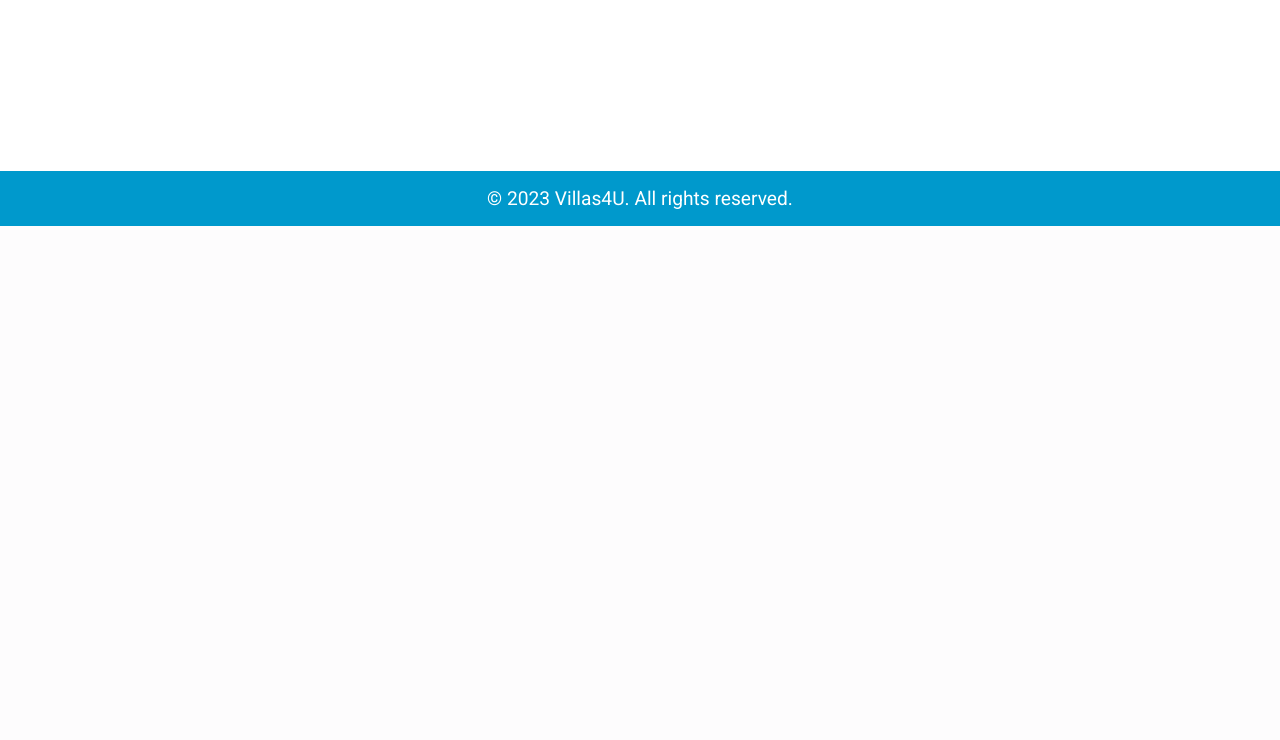
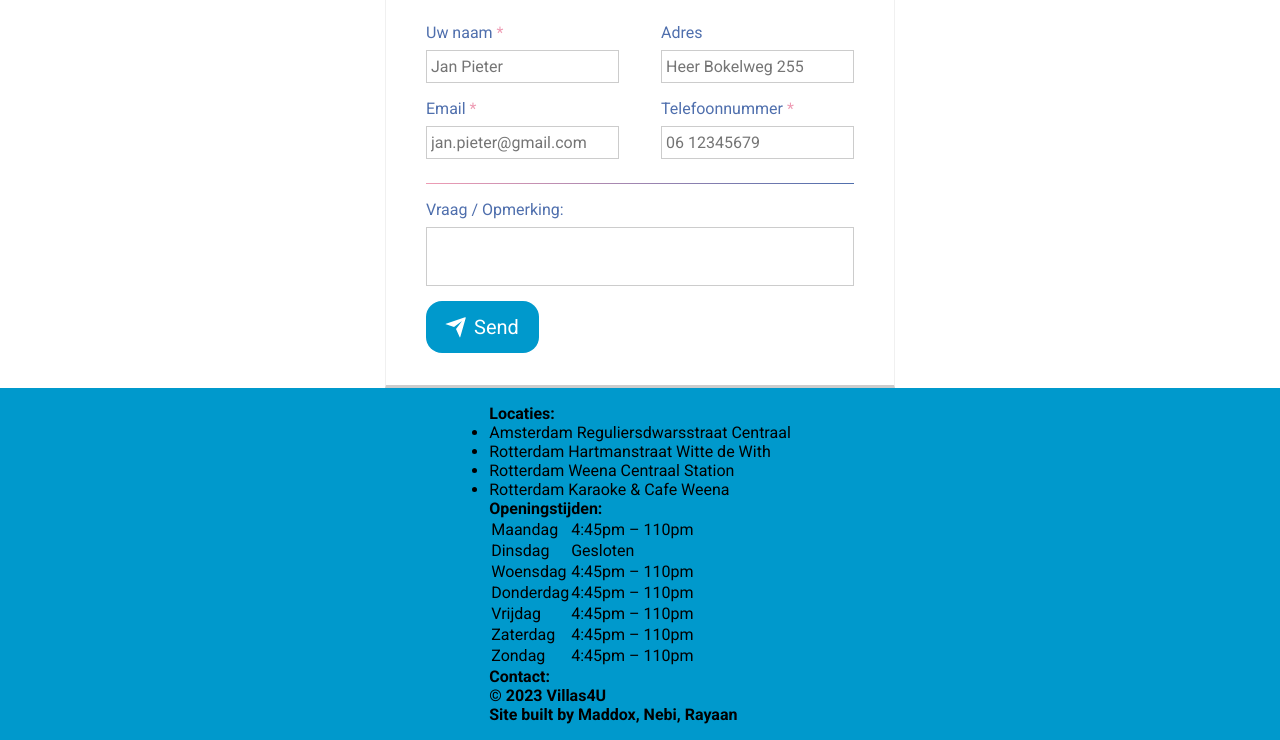
Before and after one commit to romanized/Villa-Te-Koop, a PHP site: page /HTML/contact.html in a window 1280 px wide. Shown: the part 574-1314 px from the top of the page. Before the commit the page ends 800 px from the top, so only its background shows below. Run offline with PHP 8.4, Linux system fonts and the light colour scheme.

Commit message:
Contact Pagina
Contact pagina is bijna klaar, kleine aanpassingen moeten gedaan worden.

```diff
--- a/CSS/colors.css
+++ b/CSS/colors.css
@@ -7,3 +7,11 @@
 
 /*   font-family: Impact, Haettenschweiler, "Arial Narrow Bold", sans-serif;
  */
+
+:root {
+  --contactwhite: #fff;
+  --contactgrey: #ccc;
+  --contactdark_grey: #555;
+  --contactblue: #4f6fad;
+  --contactpink: #ee9cb4;
+}
--- a/CSS/contact.css
+++ b/CSS/contact.css
@@ -0,0 +1,260 @@
+@import url(https://fonts.googleapis.com/css?family=Lato:300,400,700);
+
+body {
+  background-color: #f0f0f0;
+  font-size: 100%;
+  font-family: 'Lato', sans-serif;
+  font-weight: 400;
+}
+
+div, textarea, input {
+  -webkit-box-sizing: border-box;
+     -moz-box-sizing: border-box;
+          box-sizing: border-box;
+}
+
+.container {
+  max-width: 510px;
+  min-width: 324px;
+  margin: 50px auto 0px;
+  background-color: #fff;
+  border: 1px solid #f0f0f0;
+  border-bottom: 3px solid #ccc;
+}
+
+.row {
+  width: 100%;
+  margin: 0 0 1em 0;
+  padding: 0 2.5em;
+}
+
+.row.header {
+  padding: 1.5em 2.5em;
+  border-bottom: 1px solid #ccc;
+  background: url(https://images2.imgbox.com/a5/2e/m3lRbCCA_o.jpg) left -80px;
+  color: #fff;
+}
+
+.row.body {
+  padding: .5em 2.5em 1em;
+}
+
+.pull-right {
+  float: right;
+}
+
+h1 {
+  font-family: 'Lato', sans-serif;
+  font-weight: 300;
+  display: inline-block;
+  font-weight: 100;
+  font-size: 2.8125em;
+  border-bottom: 1px solid hsla(100%, 100%, 100%, 0.3);
+  margin: 0 0 0.1em 0;
+  padding: 0 0 0.4em 0;
+}
+
+h3 {
+  font-family: 'Lato', sans-serif;
+  font-weight: 400;
+  font-size: 1.25em;
+  margin: 1em 0 0.4em 0;
+}
+
+button {
+    font-family: inherit;
+    font-size: 20px;
+    background: var(--color1);
+    color: white;
+    padding: 0.7em 1em;
+    padding-left: 0.9em;
+    display: flex;
+    align-items: center;
+    border: none;
+    border-radius: 16px;
+    overflow: hidden;
+    transition: all 0.2s;
+    cursor: pointer;
+    margin-top: 7px;
+  }
+
+  button span {
+    display: block;
+    margin-left: 0.3em;
+    transition: all 0.3s ease-in-out;
+  }
+
+  button svg {
+    display: block;
+    transform-origin: center center;
+    transition: transform 0.3s ease-in-out;
+  }
+
+  button:hover .svg-wrapper {
+    animation: fly-1 0.6s ease-in-out infinite alternate;
+  }
+
+  button:hover svg {
+    transform: translateX(1.2em) rotate(45deg) scale(1.1);
+  }
+
+  button:hover span {
+    transform: translateX(5em);
+  }
+
+  button:active {
+    transform: scale(0.95);
+  }
+
+  @keyframes fly-1 {
+    from {
+      transform: translateY(0.1em);
+    }
+
+    to {
+      transform: translateY(-0.1em);
+    }
+  }
+
+
+.btn:hover {
+  background-color: #a3a3a3;
+}
+
+.btn.btn-submit {
+  background-color: #4f6fad;
+  border-bottom-color: #2b477a;
+}
+
+.btn.btn-submit:hover {
+  background-color: #5978b9;
+}
+
+form {
+  max-width: 100%;
+  display: block;
+}
+
+form ul {
+  margin: 0;
+  padding: 0;
+  list-style: none;
+}
+
+form ul li {
+  margin: 0 0 0.25em 0;
+  clear: both;
+  display: inline-block;
+  width: 100%;
+}
+
+form ul li:last-child {
+  margin: 0;
+}
+
+form ul li p {
+  margin: 0;
+  padding: 0;
+  float: left;
+}
+
+form ul li p.right {
+  float: right;
+}
+
+form ul li .divider {
+  margin: 0.5em 0 0.5em 0;
+  border: 0;
+  height: 1px;
+  width: 100%;
+  display: block;
+  background-color: #4f6fad;
+  background-image: linear-gradient(to right, #ee9cb4, #4f6fad);
+}
+
+form ul li .req {
+  color: #ee9cb4;
+}
+
+form label {
+  display: block;
+  margin: 0 0 0.5em 0;
+  color: #4f6fad;
+  font-size: 1em;
+}
+
+form input {
+  margin: 0 0 0.5em 0;
+  border: 1px solid #ccc;
+  padding: 6px 4px;
+  color: #555;
+  font-size: 1em;
+}
+
+form textarea {
+  border: 1px solid #ccc;
+  padding: 6px 10px;
+  width: 100%;
+  color: #555;
+  resize: none;
+}
+
+form small {
+  color: #4f6fad;
+  margin: 0 0 0 0.5em;
+}
+
+@media only screen and (max-width:480px) {
+  .pull-right {
+    float: none;
+  }
+
+  input {
+    width: 90%;
+  }
+
+  label {
+    width: 100%;
+    display: inline-block;
+    float: left;
+    clear: both;
+  }
+
+  li, p {
+    width: 100%;
+  }
+
+  input.btn {
+    margin: 1.5em 0 0.5em;
+  }
+
+  h1 {
+    font-size: 2.25em;
+  }
+
+  h3 {
+    font-size: 1.125em;
+  }
+
+  li small {
+    display: none;
+  }
+}
+
+/*
+footer {
+    margin-top: 50px;
+} */
+
+
+
+  @import url(https://fonts.googleapis.com/css?family=Lato:300,400,700);
+
+  .text-container {
+    position: absolute;
+    left: 0;
+    top: 50%;
+    transform: translateY(-50%);
+    padding-left: 2rem;
+    max-width: 40%;
+  }
--- a/HTML/contact.html
+++ b/HTML/contact.html
@@ -11,6 +11,8 @@
     <link rel="stylesheet" href="../CSS/headerfooter.css">
     <link rel="stylesheet" href="../CSS/contact.css">
     <link rel="stylesheet" href="../CSS/colors.css">
+    <link rel="stylesheet" href="../CSS/style.css">
+    <script src="../JS/contact.js" async defer></script>
 </head>
 
 <body>
@@ -27,14 +29,145 @@
         </nav>
     </header>
 
-    <main style="flex: 1;"></main>
+    <main style="flex: 1;">
+        <div class="container">
+            <div class="text-container">
+                <p>Welkom op onze contactpagina! Wij zijn verheugd dat u interesse toont in de prachtige villa's die wij te koop aanbieden. Om u zo goed mogelijk van dienst te kunnen zijn, hebben wij deze pagina gecreëerd om al uw vragen en opmerkingen te beantwoorden.</p>
+                <br>
+                <p>Om contact met ons op te nemen, vult u alstublieft het bijgevoegde contactformulier in met uw naam, e-mailadres, telefoonnummer en uw specifieke vraag of opmerking. Zorg ervoor dat u alle relevante informatie verstrekt, zodat we u zo efficiënt mogelijk kunnen helpen. Wij streven ernaar om binnen 48 uur te reageren op uw verzoek.</p>
+            </div>
+          <div class="row header">
+            <h1>CONTACT ONS &nbsp;</h1>
+            <h3>Vul de onderstaande informatie zo duidelijk mogelijk op</h3>
+          </div>
+          <div class="row body">
+            <form action="#">
+              <ul>
 
-    <footer>
-        <div class="footer-text">
-            &copy; 2023 Villas4U. All rights reserved.
-        </div>
-    </footer>
+                <li>
+                  <p class="left">
+                    <label for="name">Uw naam <span class="req">*</span></label>
+                    <input type="text" name="first_name" placeholder="Jan Pieter" required/>
+                  </p>
+                  <p class="pull-right">
+                    <label for="last_name">Adres</label>
+                    <input type="text" name="last_name" placeholder="Heer Bokelweg 255"/>
+                  </p>
+                </li>
+                <li>
+                  <p class="left">
+                    <label for="email">Email <span class="req">*</span></label>
+                    <input type="email" name="email" placeholder="jan.pieter@gmail.com" required/>
+                  </p>
+                <p class="pull-right">
+                    <label for="telefoonnummer">Telefoonnummer <span class="req">*</span></label>
+                    <input type="text" name="last_name" placeholder="06 12345679" required/>
+                  </p>
+                <li><div class="divider"></div></li>
+                <li>
+                  <label for="comments">Vraag / Opmerking:</label>
+                  <textarea cols="46" rows="3" name="comments" required></textarea>
+                </li>
 
+                <li>
+                    <button>
+                        <div class="svg-wrapper-1">
+                          <div class="svg-wrapper">
+                            <svg height="24" width="24" viewBox="0 0 24 24" xmlns="http://www.w3.org/2000/svg">
+                              <path d="M0 0h24v24H0z" fill="none"></path>
+                              <path d="M1.946 9.315c-.522-.174-.527-.455.01-.634l19.087-6.362c.529-.176.832.12.684.638l-5.454 19.086c-.15.529-.455.547-.679.045L12 14l6-8-8 6-8.054-2.685z" fill="currentColor"></path>
+                            </svg>
+                          </div>
+                        </div>
+                        <span>Send</span>
+                      </button>
+                </li>
+
+              </ul>
+            </form>
+          </div>
+        </div></main>
+
+        <footer class="bg-[#252525] flex justify-center flex-row mt-4 text-white px-6 pb-[8rem] pt-[4rem]">
+            <div class="grid grid-cols-4 gap-12 max-[900px]:grid-cols-none max-[900px]:grid-rows-4 max-[820px]:pb-none">
+                <div>
+                    <h4 class="text-[30px] font-semibold text-[#f0bebb]">Locaties:</h4>
+                    <ul class="mt-2">
+                        <li class="mt-2 hover:text-[#f0bebb] duration-300">
+                            Amsterdam
+                            Reguliersdwarsstraat
+                            Centraal
+                        </li>
+                        <li class="mt-2 hover:text-[#f0bebb] duration-300">
+                            Rotterdam
+                            Hartmanstraat
+                            Witte de With
+
+                        </li>
+                        <li class="mt-2 hover:text-[#f0bebb] duration-300">
+                            Rotterdam
+                            Weena
+                            Centraal Station
+
+                        </li>
+                        <li class="mt-2 hover:text-[#f0bebb] duration-300">
+                            Rotterdam
+                            Karaoke & Cafe
+                            Weena
+                        </li>
+                    </ul>
+                </div>
+                <div class="">
+                    <h4 class="text-[#f0bebb] font-semibold text-[30px]">Openingstijden:</h4>
+                    <table class=mt-2 table-fixed">
+                        <tr>
+                            <td>Maandag</td>
+                            <td class="pl-6">4:45pm – 110pm</td>
+                        </tr>
+                        <tr>
+                            <td>Dinsdag</td>
+                            <td class="pl-6">Gesloten</td>
+                        </tr>
+                        <tr>
+                            <td>Woensdag</td>
+                            <td class="pl-6">4:45pm – 110pm</td>
+                        </tr>
+                        <tr>
+                            <td>Donderdag</td>
+                            <td class="pl-6">4:45pm – 110pm</td>
+                        </tr>
+                        <tr>
+                            <td>Vrijdag</td>
+                            <td class="pl-6">4:45pm – 110pm</td>
+                        </tr>
+                        <tr>
+                            <td>Zaterdag</td>
+                            <td class="pl-6">4:45pm – 110pm</td>
+                        </tr>
+                        <tr>
+                            <td>Zondag</td>
+                            <td class="pl-6">4:45pm – 110pm</td>
+                        </tr>
+                    </table>
+                </div>
+                <div>
+                    <h4 class="font-semibold text-[30px] text-[#f0bebb]">Contact:</h4>
+                    <h5></h5>
+                    <h5></h5>
+                    <h5 class="mt-3"><a class="hover:text-[#f0bebb] duration-300" href="telto:"></a>
+                    </h5>
+                    <h5><a class="hover:text-[#f0bebb] duration-300"
+                            href="mailto:"></a></h5>
+                    <h5 class="mt-3"></h5>
+                    <h5></h5>
+                </div>
+                <div class="text-white self-center">
+                    <h4 class="opacity-75">© 2023 Villas4U</h4>
+                    <h4>Site built by Maddox, Nebi, Rayaan</h4>
+                </div>
+            </div>
+
+        </footer>
 </body>
 
 </html>
--- /dev/null
+++ b/JS/contact.js
@@ -0,0 +1,10 @@
+  const images = document.querySelectorAll(".slideshow-container img");
+  let activeIndex = 0;
+
+  function changeImage() {
+    images[activeIndex].classList.remove("active");
+    activeIndex = (activeIndex + 1) % images.length;
+    images[activeIndex].classList.add("active");
+  }
+
+  setInterval(changeImage, 3000); // Change the image every 3 seconds
```
Also changed, not shown: MEDIA/slideshow1.jpg (added), MEDIA/slideshow2.jpg (added), MEDIA/slideshow3.jpg (added).
